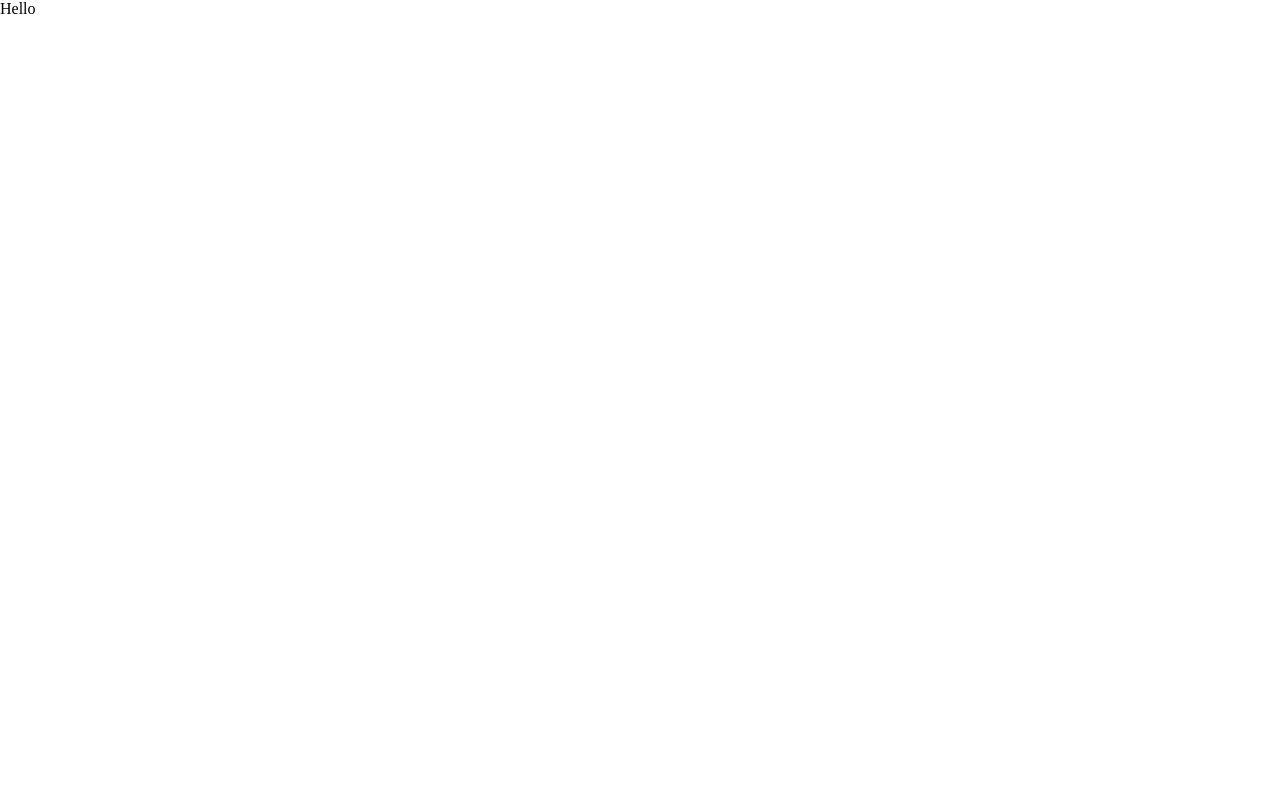
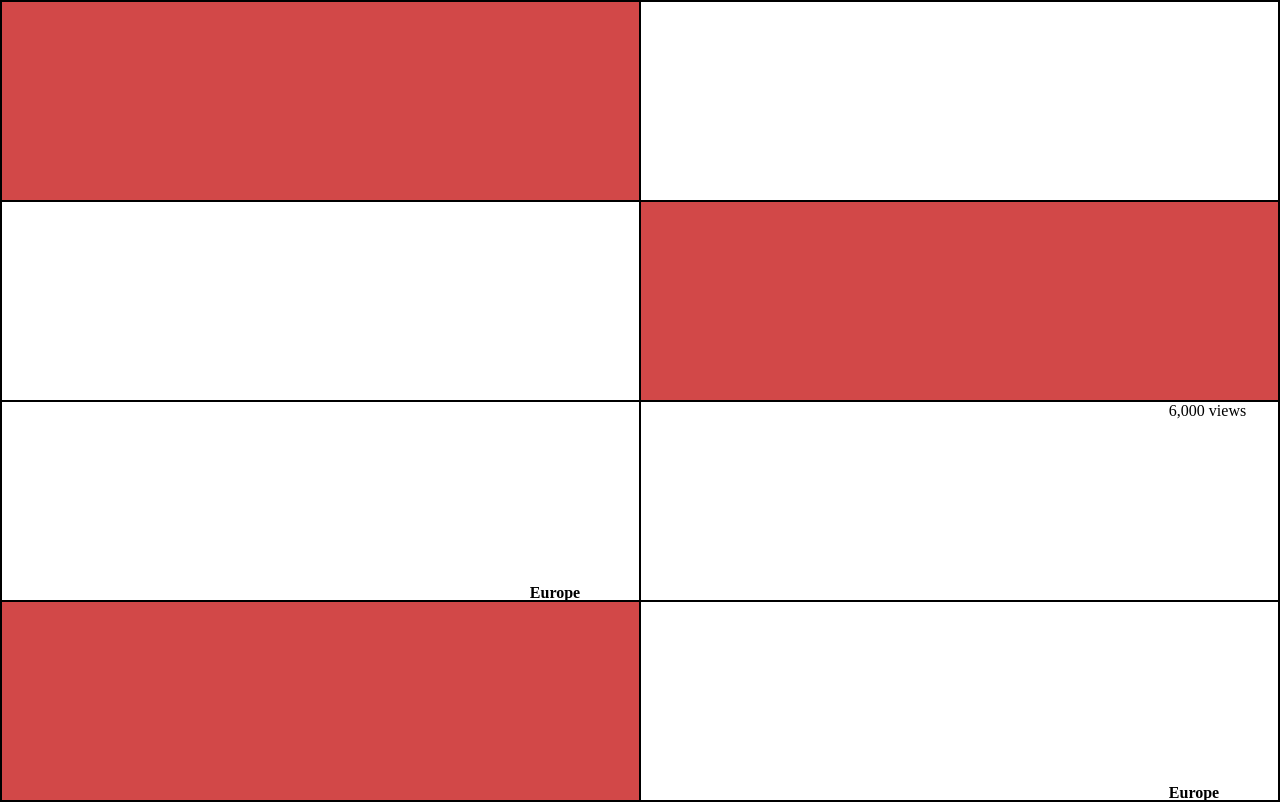
Before and after one commit to Developer-Kingz/metrics-wsbapp, a React (Create React App) app: page / in a window 1280 px wide. Shown: the top 802 px of the page. Built offline with nearby package versions, Linux system fonts and the light colour scheme; no server answers.

Commit message:
basic redux setup

```diff
--- a/package.json
+++ b/package.json
@@ -3,12 +3,16 @@
   "version": "0.1.0",
   "private": true,
   "dependencies": {
+    "@reduxjs/toolkit": "^1.9.5",
     "@testing-library/jest-dom": "^5.17.0",
     "@testing-library/react": "^13.4.0",
     "@testing-library/user-event": "^13.5.0",
+    "axios": "^1.4.0",
     "react": "^18.2.0",
     "react-dom": "^18.2.0",
+    "react-redux": "^8.1.2",
     "react-scripts": "5.0.1",
+    "redux": "^4.2.1",
     "web-vitals": "^2.1.4"
   },
   "scripts": {
--- a/src/App.css
+++ b/src/App.css
@@ -3,3 +3,25 @@
   padding: 0;
   box-sizing: border-box;
 }
+.home {
+  width: 100%;
+  display: flex;
+  flex-wrap: wrap;
+  border: 1px solid black;
+}
+.details {
+  width: 50%;
+  height: 25vh;
+  display: flex;
+  justify-content: flex-end;
+  border: 1px solid black;
+}
+.details:nth-child(3n+1) {
+  background-color: rgb(210, 72, 72);
+  color: white;
+}
+
+.details-inner {
+  margin-top: 60%;
+  margin-right: 5%;
+}
--- a/src/App.js
+++ b/src/App.js
@@ -1,9 +1,11 @@
+/* eslint-disable */
 import './App.css';
+import Home from './components/Home';
 
 function App() {
   return (
     <div className="App">
-      <p>Hello</p>
+      <Home/>
     </div>
   );
 }
--- /dev/null
+++ b/src/components/Details.js
@@ -0,0 +1,15 @@
+/* eslint-disable */
+import React from 'react'
+
+const Details = () => {
+  return (
+    <div className='details'>
+        <div className='details-inner'>
+        <h4>Europe</h4>
+      <p>6,000 views</p>
+        </div>
+    </div>
+  )
+}
+
+export default Details
--- /dev/null
+++ b/src/components/Home.js
@@ -0,0 +1,31 @@
+/* eslint-disable */
+import React, { useEffect } from 'react'
+import Details from './Details'
+import { useDispatch, useSelector } from 'react-redux';
+import { fetchData } from '../redux/HomeSlice';
+
+const Home = () => {
+  const data = useSelector((state) => state.data.data);
+  console.log(data)
+
+  const dispatch = useDispatch()
+
+  useEffect(() => {
+    dispatch(fetchData());
+  }, [dispatch]);
+
+  return (
+    <div className='home'>
+      <Details/>
+      <Details/>
+      <Details/>
+      <Details/>
+      <Details/>
+      <Details/>
+      <Details/>
+      <Details/>
+    </div>
+  )
+}
+
+export default Home
--- a/src/index.js
+++ b/src/index.js
@@ -1,11 +1,16 @@
+/* eslint-disable */
 import React from 'react';
 import ReactDOM from 'react-dom/client';
 import App from './App';
+import { Provider } from 'react-redux';
+import store from './store';
 
 const root = ReactDOM.createRoot(document.getElementById('root'));
 root.render(
   <React.StrictMode>
+    <Provider store={store}>
     <App />
+    </Provider>
   </React.StrictMode>,
 );
 
--- /dev/null
+++ b/src/redux/HomeSlice.js
@@ -0,0 +1,44 @@
+import { createSlice, createAsyncThunk } from '@reduxjs/toolkit';
+import axios from 'axios';
+
+const initialState = {
+  data: [],
+  loading: false,
+  error: null,
+};
+
+const BASE_URL = 'https://financialmodelingprep.com/api/v3/income-statement/AAPL?limit=120&apikey=66fbcc53f392bce2a7e2c545a16ba8a9';
+
+const fetchData = createAsyncThunk('data/fetchData', async () => {
+  try {
+    const response = await axios.get(BASE_URL);
+    return response.data;
+  } catch (error) {
+    throw new Error(error);
+  }
+});
+
+export const HomeSlice = createSlice({
+  name: 'data',
+  initialState,
+  reducers: {},
+
+  extraReducers: (builder) => {
+    builder
+      .addCase(fetchData.pending, (state) => {
+        state.loading = true;
+        state.error = null;
+      })
+      .addCase(fetchData.fulfilled, (state, action) => {
+        state.loading = false;
+        state.data = action.payload;
+      })
+      .addCase(fetchData.rejected, (state, action) => {
+        state.loading = false;
+        state.error = action.error.message;
+      });
+  },
+});
+
+export { fetchData };
+export default HomeSlice.reducer;
--- /dev/null
+++ b/src/store.js
@@ -0,0 +1,11 @@
+/* eslint-disable */
+import { configureStore } from '@reduxjs/toolkit';
+import HomeReducer from './redux/HomeSlice'
+
+const store = configureStore({
+  reducer: {
+    data: HomeReducer,
+  },
+});
+
+export default store;
```
Also changed, not shown: 1 other file (tests, documents, lock files or other folders).
